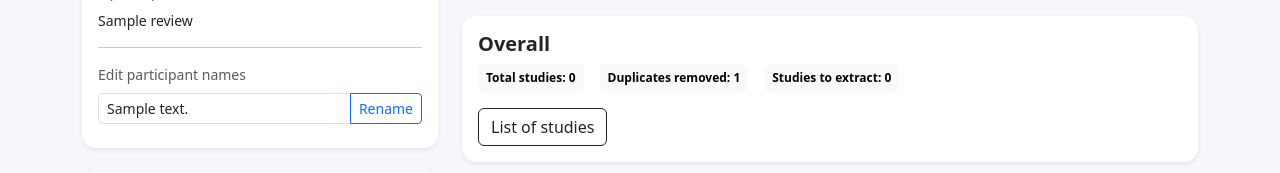
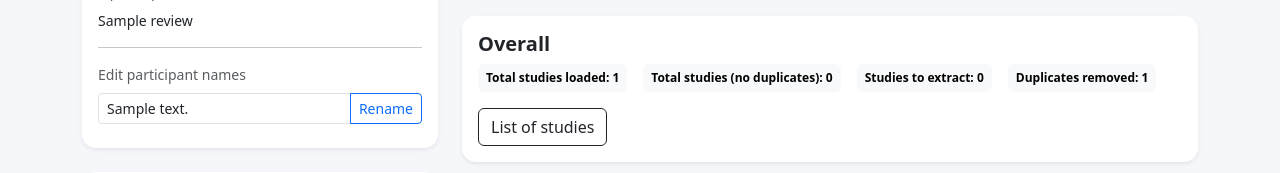
Before and after one commit to DiegoJSN/syst_rev_tool, a Flask app: a page that uses templates/review_main.html in a window 1280 px wide. Shown: the part 351-524 px from the top of the page. Run offline with Flask 3, Linux system fonts and the light colour scheme; tables that the repository leaves empty hold one stand-in row (values such as "Sample post"); data that the repository does not hold is empty; some libraries are stand-ins or nearby versions.

Commit message:
Update overall study counts

```diff
--- a/app.py
+++ b/app.py
@@ -675,6 +675,8 @@ def create_app() -> Flask:
         ).fetchone()["c"]
 
         logged = session.get("login") if session.get("login", {}).get("review_id") == review_id else None
+        duplicates_removed = review["duplicates_removed"] or 0
+        total_loaded = total + duplicates_removed
 
         return render_template(
             "review_main.html",
@@ -683,7 +685,8 @@ def create_app() -> Flask:
             names1=names1,
             names2=names2,
             total=total,
-            duplicates_removed=review["duplicates_removed"] or 0,
+            duplicates_removed=duplicates_removed,
+            total_loaded=total_loaded,
             first_pending=first_pending,
             first_conflicts=first_conflicts,
             first_done=first_done,
--- a/templates/review_main.html
+++ b/templates/review_main.html
@@ -112,9 +112,10 @@
           <div class="card-body">
             <h5 class="card-title">Overall</h5>
             <div class="d-flex flex-wrap gap-3">
-              <div class="badge text-bg-light p-2">Total studies: <span class="fw-semibold">{{ total }}</span></div>
+              <div class="badge text-bg-light p-2">Total studies loaded: <span class="fw-semibold">{{ total_loaded }}</span></div>
+              <div class="badge text-bg-light p-2">Total studies (no duplicates): <span class="fw-semibold">{{ total }}</span></div>
+              <div class="badge text-bg-light p-2">Studies to extract: <span class="fw-semibold">{{ to_extract }}</span></div>
               <div class="badge text-bg-light p-2">Duplicates removed: <span class="fw-semibold">{{ duplicates_removed }}</span></div>
-              <div class="badge text-bg-light p-2">Studies to extract: <span class="fw-semibold">{{ to_extract }}</span></div>
             </div>
             <div class="mt-3">
               <a class="btn btn-outline-dark" href="{{ url_for('list_of_studies', review_id=review.id) }}">List of studies</a>
```
